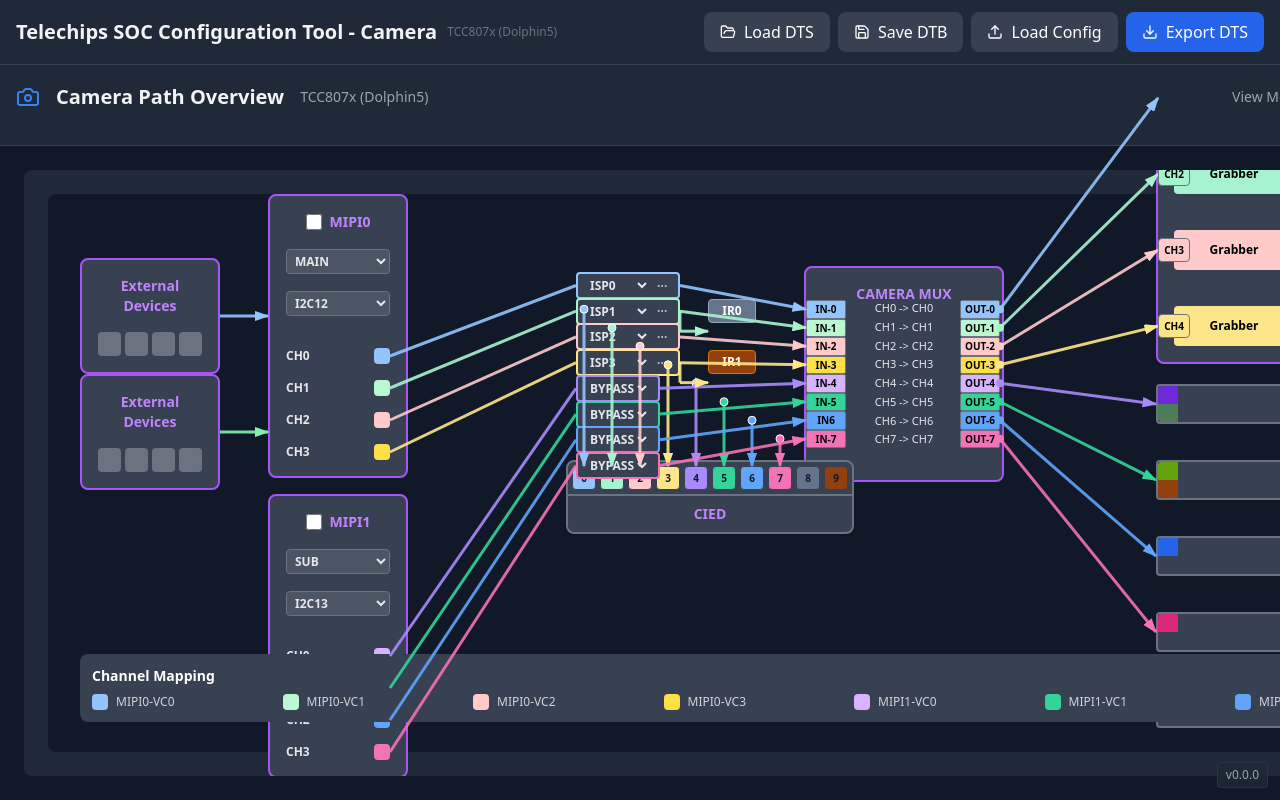
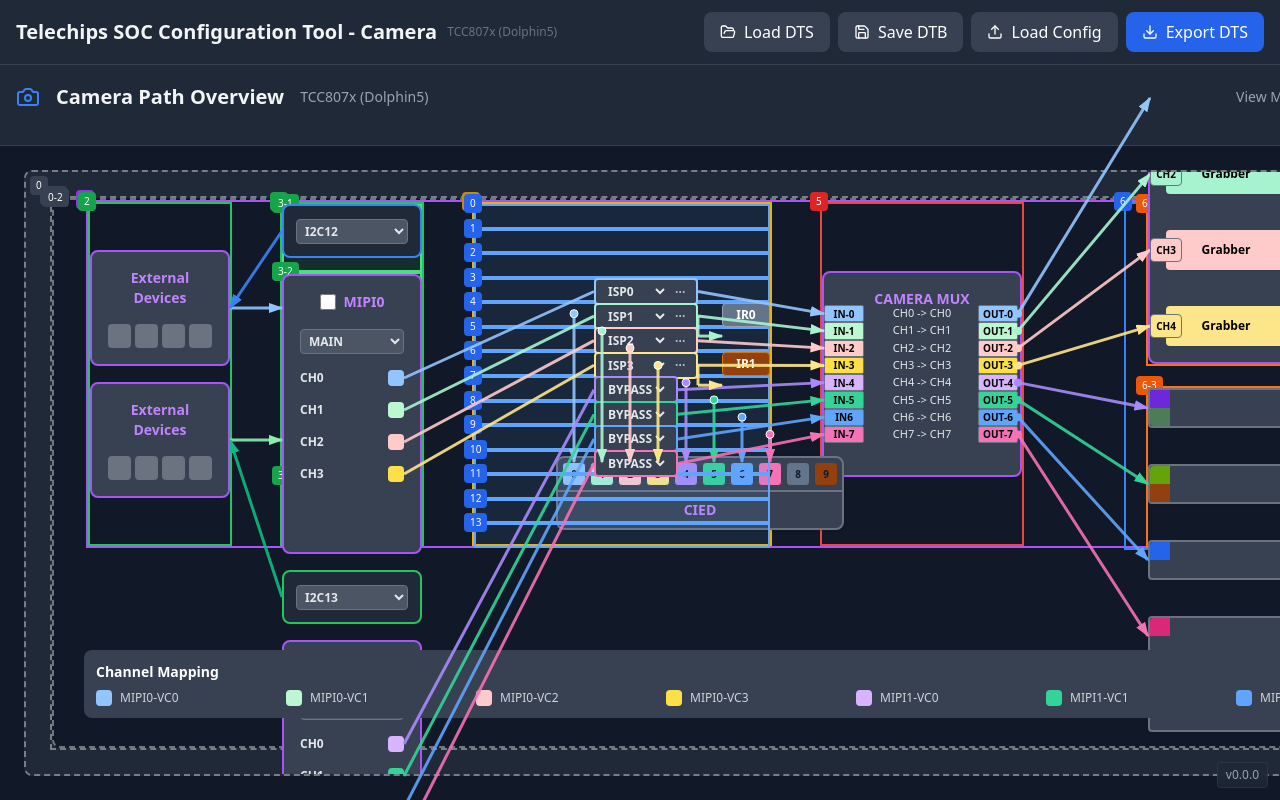
Before and after one commit to huconn/tcc-sc-cam, a React (Vite) app: page / in a window 1280 px wide. Built offline with nearby package versions, Linux system fonts and the light colour scheme.

Commit message:
fix: Update I2C block layout and connections

```diff
--- /dev/null
+++ b/src/components/I2CConfiguration/I2CConfigBlock.tsx
@@ -0,0 +1,48 @@
+import React from 'react';
+import { useCameraStore } from '@/store/cameraStore';
+
+interface I2CConfigBlockProps {
+  mipiType: 'mipi0' | 'mipi1';
+  borderColor: string;
+  textColor: string;
+  i2cValue: number;
+  onI2CChange: (value: number) => void;
+  disabledValues?: number[];
+}
+
+export const I2CConfigBlock: React.FC<I2CConfigBlockProps> = ({
+  mipiType,
+  borderColor,
+  textColor,
+  i2cValue,
+  onI2CChange,
+  disabledValues = []
+}) => {
+  return (
+    <div
+      className={`bg-gray-800 border-2 ${borderColor} rounded-lg p-3 w-[140px] relative mb-4`}
+      id={`i2c-${mipiType}-block`}
+    >
+      <div className="space-y-2">
+        <div>
+          <select
+            className="w-full text-xs bg-gray-600 text-gray-200 border border-gray-500 rounded px-1 py-0.5 font-bold"
+            value={i2cValue}
+            onChange={(e) => onI2CChange(parseInt(e.target.value))}
+          >
+            {Array.from({ length: 16 }).map((_, n) => (
+              <option
+                key={n}
+                value={n}
+                disabled={disabledValues.includes(n)}
+                className="bg-gray-700 text-gray-200"
+              >
+                {`I2C${n}`}
+              </option>
+            ))}
+          </select>
+        </div>
+      </div>
+    </div>
+  );
+};
--- /dev/null
+++ b/src/components/I2CConfiguration/I2CPanel.tsx
@@ -0,0 +1,46 @@
+import React from 'react';
+import { useCameraStore } from '@/store/cameraStore';
+import { I2CConfigBlock } from './I2CConfigBlock';
+
+interface I2CPanelProps {
+  shouldShowMipi0: boolean;
+  shouldShowMipi1: boolean;
+}
+
+export const I2CPanel: React.FC<I2CPanelProps> = ({
+  shouldShowMipi0,
+  shouldShowMipi1
+}) => {
+  const i2cMain = useCameraStore((s: any) => s.i2cMain ?? 12);
+  const i2cSub = useCameraStore((s: any) => s.i2cSub ?? 13);
+  const setI2cMain = useCameraStore((s: any) => s.setI2cMain ?? (() => {}));
+  const setI2cSub = useCameraStore((s: any) => s.setI2cSub ?? (() => {}));
+
+  return (
+    <div className="flex flex-col">
+      {/* I2C Block for MIPI0 */}
+      {shouldShowMipi0 && (
+        <I2CConfigBlock
+          mipiType="mipi0"
+          borderColor="border-blue-500"
+          textColor="text-blue-400"
+          i2cValue={i2cMain}
+          onI2CChange={setI2cMain}
+          disabledValues={[i2cSub]}
+        />
+      )}
+
+      {/* I2C Block for MIPI1 */}
+      {shouldShowMipi1 && (
+        <I2CConfigBlock
+          mipiType="mipi1"
+          borderColor="border-green-500"
+          textColor="text-green-400"
+          i2cValue={i2cSub}
+          onI2CChange={setI2cSub}
+          disabledValues={[i2cMain]}
+        />
+      )}
+    </div>
+  );
+};
--- /dev/null
+++ b/src/components/I2CConfiguration/index.ts
@@ -0,0 +1,2 @@
+export { I2CConfigBlock } from './I2CConfigBlock';
+export { I2CPanel } from './I2CPanel';
--- a/src/components/Overview/MainCoreViewHorizontal.tsx
+++ b/src/components/Overview/MainCoreViewHorizontal.tsx
@@ -33,6 +33,7 @@
 import { SVDWBlock } from '@/components/SVDW/SVDWBlock';
 import { VideoOutputsSection } from '@/components/VideoPipeline/VideoOutputsSection';
 import { CIEDBar } from '@/components/CIED/CIEDBar';
+import { I2CPanel } from '@/components/I2CConfiguration';
 
 interface MainCoreViewHorizontalProps {
   selectedDevices: {
@@ -92,13 +93,9 @@
   const [ispToLLines, setIspToLLines] = useState<Array<{x1:number;y1:number;x2:number;y2:number;color:string}>>([]);
   const [externalToMipiLines, setExternalToMipiLines] = useState<Array<{x1:number;y1:number;x2:number;y2:number;color:string}>>([]);
   const [ispToCiedLines, setIspToCiedLines] = useState<Array<{x1:number;y1:number;x2:number;y2:number;color:string;hasArrow?:boolean}>>([]);
+  const [i2cToExternalLines, setI2cToExternalLines] = useState<Array<{x1:number;y1:number;x2:number;y2:number;color:string}>>([]);
   const [selectorTopOverrides, setSelectorTopOverrides] = useState<Record<number, number>>({});
   const forceHorizontalOutputs = useCameraStore(s => s.debugMainCoreViewHorizontalForceOutputs ?? false);
-  // Read each field separately to avoid creating a new snapshot object every render
-  const i2cMain = useCameraStore((s: any) => s.i2cMain ?? 12);
-  const i2cSub = useCameraStore((s: any) => s.i2cSub ?? 13);
-  const setI2cMain = useCameraStore((s: any) => s.setI2cMain ?? (() => {}));
-  const setI2cSub = useCameraStore((s: any) => s.setI2cSub ?? (() => {}));
 
   // Debug flags
   const debugSelectMainCoreOperations = useCameraStore((s: any) => s.debugSelectMainCoreOperations ?? 1);
@@ -409,6 +406,53 @@
     setExternalToMipiLines(lines);
   };
 
+  // I2C to External Device connection lines
+  const computeI2cToExternal = () => {
+    const lines: Array<{x1:number;y1:number;x2:number;y2:number;color:string}> = [];
+
+    // Find I2C blocks
+    const i2cMipi0Block = document.querySelector('#i2c-mipi0-block') as HTMLElement | null;
+    const i2cMipi1Block = document.querySelector('#i2c-mipi1-block') as HTMLElement | null;
+
+    // I2C MIPI0 to External Device MIPI0
+    if (i2cMipi0Block) {
+      const topExtDevice = document.querySelector('[data-connection-point="ext-device-top"]') as HTMLElement | null;
+      if (topExtDevice) {
+        const i2cRect = i2cMipi0Block.getBoundingClientRect();
+        const extRect = topExtDevice.getBoundingClientRect();
+
+        // Line from I2C left edge to External Device right edge
+        lines.push({
+          x1: i2cRect.left,
+          y1: i2cRect.top + i2cRect.height / 2,
+          x2: extRect.left + extRect.width,
+          y2: extRect.top + extRect.height / 2,
+          color: '#3b82f6' // blue
+        });
+      }
+    }
+
+    // I2C MIPI1 to External Device MIPI1
+    if (i2cMipi1Block) {
+      const bottomExtDevice = document.querySelector('[data-connection-point="ext-device-bottom"]') as HTMLElement | null;
+      if (bottomExtDevice) {
+        const i2cRect = i2cMipi1Block.getBoundingClientRect();
+        const extRect = bottomExtDevice.getBoundingClientRect();
+
+        // Line from I2C left edge to External Device right edge
+        lines.push({
+          x1: i2cRect.left,
+          y1: i2cRect.top + i2cRect.height / 2,
+          x2: extRect.left + extRect.width,
+          y2: extRect.top + extRect.height / 2,
+          color: '#10b981' // green
+        });
+      }
+    }
+
+    setI2cToExternalLines(lines);
+  };
+
   // ISP to CIED connection lines
   const computeIspToCied = () => {
     const lines: Array<{x1:number;y1:number;x2:number;y2:number;color:string}> = [];
@@ -634,6 +678,8 @@
     computeMipiToIsp();
     computeIspToCamMux();
     computeCamMuxToCied();
+    computeExternalToMipi();
+    computeI2cToExternal();
     const t1 = setTimeout(computeCamMuxToSvdw, 100);
     const t2 = setTimeout(computeCamMuxToSvdw, 300);
     const t3 = setTimeout(computeCamMuxToSvdw, 600);
@@ -646,7 +692,13 @@
     const w1 = setTimeout(computeCamMuxToCied, 100);
     const w2 = setTimeout(computeCamMuxToCied, 300);
     const w3 = setTimeout(computeCamMuxToCied, 600);
-    return () => { clearTimeout(t1); clearTimeout(t2); clearTimeout(t3); clearTimeout(u1); clearTimeout(u2); clearTimeout(u3); clearTimeout(v1); clearTimeout(v2); clearTimeout(v3); clearTimeout(w1); clearTimeout(w2); clearTimeout(w3); };
+    const x1 = setTimeout(computeExternalToMipi, 100);
+    const x2 = setTimeout(computeExternalToMipi, 300);
+    const x3 = setTimeout(computeExternalToMipi, 600);
+    const y1 = setTimeout(computeI2cToExternal, 100);
+    const y2 = setTimeout(computeI2cToExternal, 300);
+    const y3 = setTimeout(computeI2cToExternal, 600);
+    return () => { clearTimeout(t1); clearTimeout(t2); clearTimeout(t3); clearTimeout(u1); clearTimeout(u2); clearTimeout(u3); clearTimeout(v1); clearTimeout(v2); clearTimeout(v3); clearTimeout(w1); clearTimeout(w2); clearTimeout(w3); clearTimeout(x1); clearTimeout(x2); clearTimeout(x3); clearTimeout(y1); clearTimeout(y2); clearTimeout(y3); };
   }, []);
 
   // Channel configurations for each MIPI
@@ -784,8 +836,9 @@
               <div style={{ height: '20%' }} />
               <div className="flex flex-col justify-between flex-1">
               {shouldShowMipi0 && (
+                <div className="flex flex-col">
                   <div
-                    className="bg-gray-700 border-2 border-purple-500 rounded-lg p-4 cursor-pointer hover:bg-gray-600 transition-colors w-[140px]"
+                    className="bg-gray-700 border-2 border-purple-500 rounded-lg p-4 cursor-pointer hover:bg-gray-600 transition-colors w-[140px] mb-4"
                     onClick={() => onDeviceClick('mipi0')}
                     data-connection-point="ext-device-top"
                   >
@@ -811,9 +864,11 @@
                       )}
                     </div>
                   </div>
+                </div>
               )}
 
               {shouldShowMipi1 && (
+                <div className="flex flex-col">
                   <div
                     className="bg-gray-700 border-2 border-purple-500 rounded-lg p-4 cursor-pointer hover:bg-gray-600 transition-colors w-[140px]"
                     onClick={() => onDeviceClick('mipi1')}
@@ -841,6 +896,7 @@
                       )}
                     </div>
                   </div>
+                </div>
               )}
               </div>
               <div style={{ height: '20%' }} />
@@ -851,9 +907,36 @@
               {useCameraStore(s => s.debugMainCoreViewHorizontalLayout) && (
                 <span className="absolute -top-3 -left-3 bg-green-600 text-white text-[10px] px-1.5 py-0.5 rounded">3</span>
               )}
+
+              {/* Debug Grid Lines for MIPI Column */}
+              {useCameraStore(s => s.debugMainCoreViewHorizontalLayout) && (
+                <div className="absolute inset-0 pointer-events-none">
+                  {/* Top 20% section */}
+                  <div className="absolute border-2 border-green-400 bg-green-400/10" style={{ top: '0px', left: '0px', width: '100%', height: '20%' }}>
+                    <span className="absolute -top-3 -left-3 bg-green-600 text-white text-[10px] px-1.5 py-0.5 rounded">3-1</span>
+                  </div>
+                  {/* Middle section */}
+                  <div className="absolute border-2 border-green-400 bg-green-400/10" style={{ top: '20%', left: '0px', width: '100%', height: '60%' }}>
+                    <span className="absolute -top-3 -left-3 bg-green-600 text-white text-[10px] px-1.5 py-0.5 rounded">3-2</span>
+                  </div>
+                  {/* Bottom 20% section */}
+                  <div className="absolute border-2 border-green-400 bg-green-400/10" style={{ top: '80%', left: '0px', width: '100%', height: '20%' }}>
+                    <span className="absolute -top-3 -left-3 bg-green-600 text-white text-[10px] px-1.5 py-0.5 rounded">3-3</span>
+                  </div>
+                </div>
+              )}
+
               <div style={{ height: '20%' }} />
-              <div className="flex flex-col justify-start flex-1">
+
+              <div className="flex flex-col justify-between flex-1">
               {shouldShowMipi0 && (
+                <div className="flex flex-col">
+                  {/* I2C Block for MIPI0 - grouped with MIPI0 */}
+                  <I2CPanel
+                    shouldShowMipi0={true}
+                    shouldShowMipi1={false}
+                  />
+
                   <div className="bg-gray-700 border-2 border-purple-500 rounded-lg p-4 w-[140px] relative mb-4" id="mipi0-block" style={{ minHeight: '280px' }}>
                     <div className="flex items-center justify-center mb-4">
                       <input type="checkbox" className="mr-2 w-4 h-4 text-purple-600 bg-gray-100 border-gray-300 rounded focus:ring-purple-500 focus:ring-2" />
@@ -870,17 +953,6 @@
                       <option value="MAIN" className="bg-gray-700 text-gray-200">MAIN</option>
                       <option value="SUB" className="bg-gray-700 text-gray-200">SUB</option>
                   </select>
-                    <select
-                      className="w-full text-xs bg-gray-600 text-gray-200 border border-gray-500 rounded px-1 py-0.5 mb-8 font-bold"
-                      value={i2cMain}
-                      onChange={(e) => setI2cMain(parseInt(e.target.value))}
-                    >
-                      {Array.from({ length: 16 }).map((_, n) => (
-                        <option key={n} value={n} disabled={n === i2cSub} className="bg-gray-700 text-gray-200">
-                          {`I2C${n}`}
-                        </option>
-                      ))}
-                  </select>
                     <div className="space-y-4">
                     {[0, 1, 2, 3].map(i => (
                       <div key={i} className="flex items-center justify-between" data-channel={`mipi0-${i}`}>
@@ -895,10 +967,18 @@
                     ))}
                   </div>
                   </div>
+                </div>
               )}
 
               {shouldShowMipi1 && (
-                  <div className="bg-gray-700 border-2 border-purple-500 rounded-lg p-4 w-[140px] relative mt-auto" id="mipi1-block" style={{ minHeight: '280px' }}>
+                <div className="flex flex-col">
+                  {/* I2C Block for MIPI1 - grouped with MIPI1 */}
+                  <I2CPanel
+                    shouldShowMipi0={false}
+                    shouldShowMipi1={true}
+                  />
+
+                  <div className="bg-gray-700 border-2 border-purple-500 rounded-lg p-4 w-[140px] relative" id="mipi1-block" style={{ minHeight: '280px' }}>
                     <div className="flex items-center justify-center mb-4">
                       <input type="checkbox" className="mr-2 w-4 h-4 text-purple-600 bg-gray-100 border-gray-300 rounded focus:ring-purple-500 focus:ring-2" />
                   <div className="text-center font-semibold text-sm text-purple-400">MIPI1</div>
@@ -914,17 +994,6 @@
                       <option value="MAIN" className="bg-gray-700 text-gray-200">MAIN</option>
                       <option value="SUB" className="bg-gray-700 text-gray-200">SUB</option>
                   </select>
-                    <select
-                      className="w-full text-xs bg-gray-600 text-gray-200 border border-gray-500 rounded px-1 py-0.5 mb-8 font-bold"
-                      value={i2cSub}
-                      onChange={(e) => setI2cSub(parseInt(e.target.value))}
-                    >
-                      {Array.from({ length: 16 }).map((_, n) => (
-                        <option key={n} value={n} disabled={n === i2cMain} className="bg-gray-700 text-gray-200">
-                          {`I2C${n}`}
-                        </option>
-                      ))}
-                  </select>
                     <div className="space-y-4">
                     {[0, 1, 2, 3].map(i => (
                       <div key={i} className="flex items-center justify-between" data-channel={`mipi1-${i}`}>
@@ -937,6 +1006,7 @@
                         ></div>
                       </div>
                     ))}
+                  </div>
                   </div>
                 </div>
               )}
@@ -1220,6 +1290,19 @@
             </svg>
           )}
 
+          {/* Overlay lines: I2C -> External Devices */}
+          {i2cToExternalLines.length > 0 && (
+            <svg className="fixed top-0 left-0 w-screen h-screen pointer-events-none z-10" style={{ overflow: 'visible' }}>
+              <defs>
+                <marker id="arrowhead-i2c-ext" markerWidth="5" markerHeight="3.5" refX="4.5" refY="1.75" orient="auto">
+                  <polygon points="0 0, 5 1.75, 0 3.5" fill="context-stroke" />
+                </marker>
+              </defs>
+              {i2cToExternalLines.map((l, i) => (
+                <line key={`i2c-${i}`} x1={l.x1} y1={l.y1} x2={l.x2} y2={l.y2} stroke={l.color} strokeWidth="3" strokeOpacity="0.9" markerEnd="url(#arrowhead-i2c-ext)" />
+              ))}
+            </svg>
+          )}
 
             {/* Right group: CIED (left) — 20px spacer — SVDW/VideoPipeline (right) */}
             <div ref={rightGroupRef} className={`ml-auto flex items-start relative ${useCameraStore(s => s.debugMainCoreViewHorizontalLayout ? 'debug-blue' : '')}`}>
--- a/src/store/cameraStore.ts
+++ b/src/store/cameraStore.ts
@@ -138,10 +138,10 @@
   debugMainCoreViewHorizontalForceOutputs: false,
 
   // CIEDConfigModal: show grid borders
-  debugCIEDConfigModalGridBorders: false,
+  debugCIEDConfigModalGridBorders: true,
 
   // MainCoreViewHorizontal: show layout guide borders
-  debugMainCoreViewHorizontalLayout: false,
+  debugMainCoreViewHorizontalLayout: true,
 
   // selectMainCoreOperations: 1 : current view, 2 : operations selector
   debugSelectMainCoreOperations: 2,
```
Lines whose indentation alone changed are shown as unchanged.
